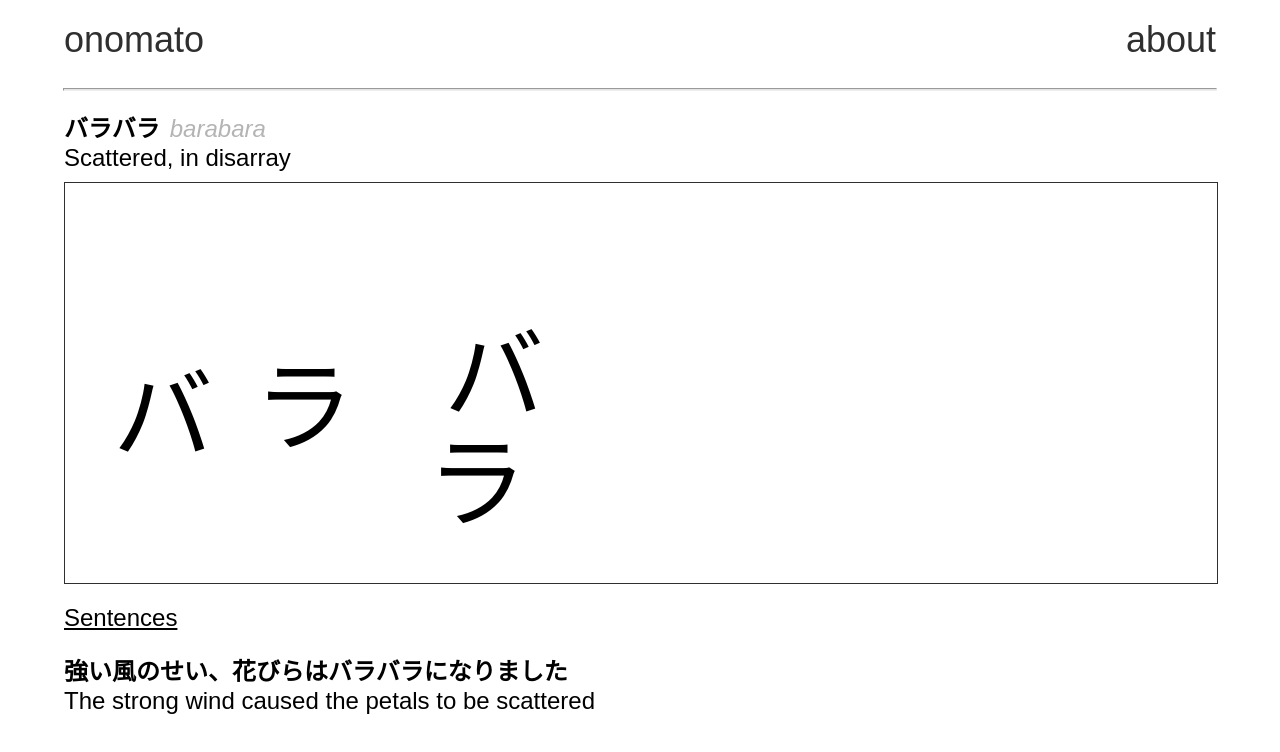
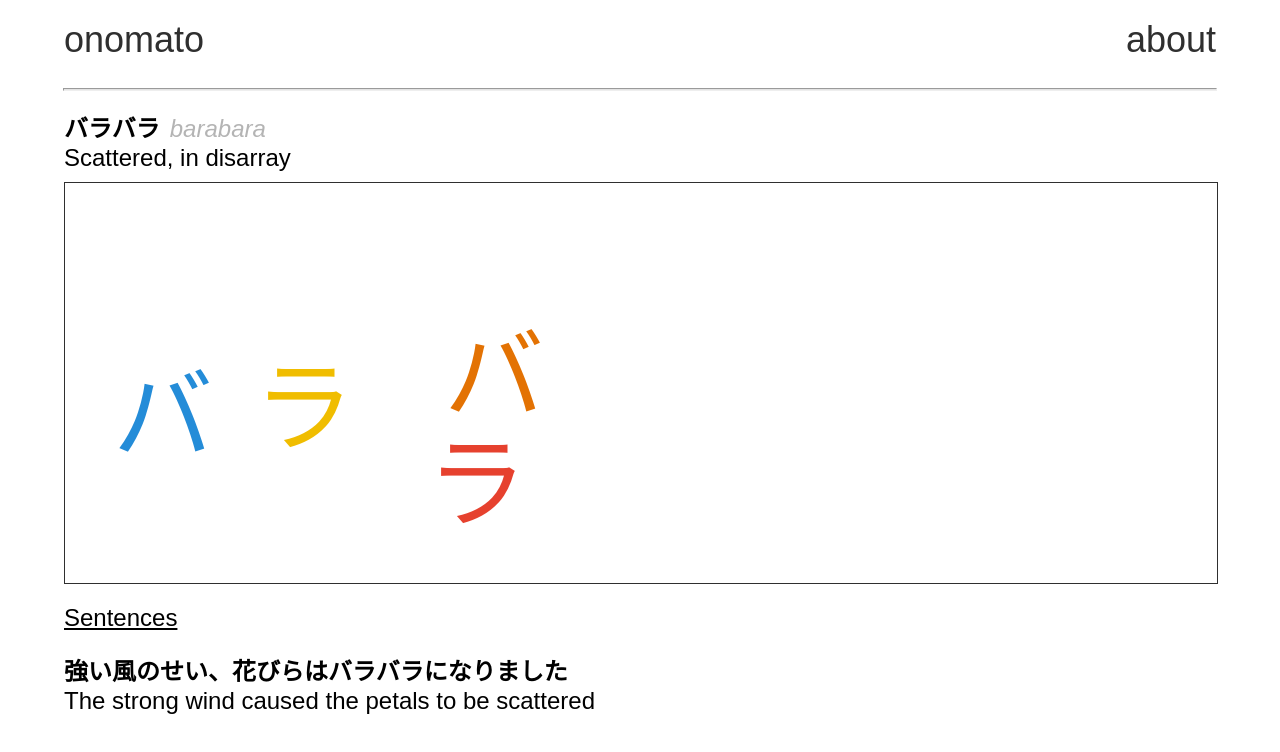
Before and after one commit to leedoughty/japanese-onomatopoeia, a React (Create React App) app: page /word/barabara in a window 1280 px wide. Shown: the top 752 px of the page. Built offline with nearby package versions, Linux system fonts and the light colour scheme.

Commit message:
Add colour to barabara text

```diff
--- a/src/word-animations/Barabara.js
+++ b/src/word-animations/Barabara.js
@@ -20,19 +20,21 @@ function Barabara() {
     position: absolute;
     font-size: 100px;
     transform: translate(${(props) => props.x}px, ${(props) => props.y}px);
+    color: ${(props) => props.color};
   `;
+
   return (
     <BarabaraContainer aria-hidden="true">
-      <BarabaraText x={generateX()} y={generateY()}>
+      <BarabaraText color="#248cd8" x={generateX()} y={generateY()}>
         バ
       </BarabaraText>
-      <BarabaraText x={generateX()} y={generateY()}>
+      <BarabaraText color="#e6412e" x={generateX()} y={generateY()}>
         ラ
       </BarabaraText>
-      <BarabaraText x={generateX()} y={generateY()}>
+      <BarabaraText color="#e37203" x={generateX()} y={generateY()}>
         バ
       </BarabaraText>
-      <BarabaraText x={generateX()} y={generateY()}>
+      <BarabaraText color="#f0bd00" x={generateX()} y={generateY()}>
         ラ
       </BarabaraText>
     </BarabaraContainer>
```
